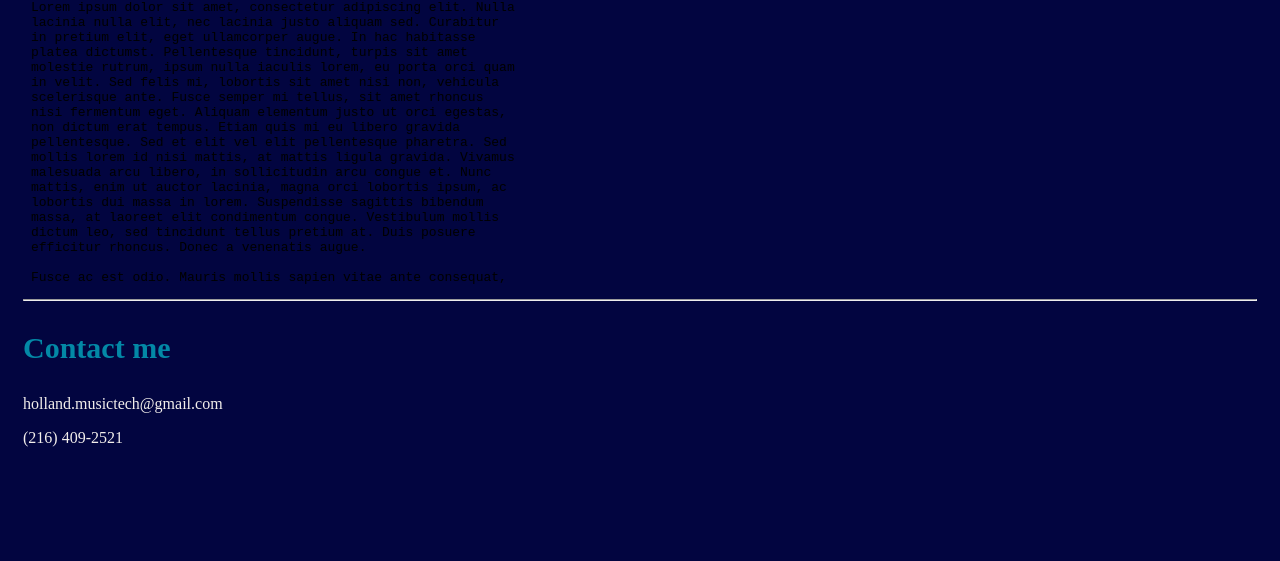
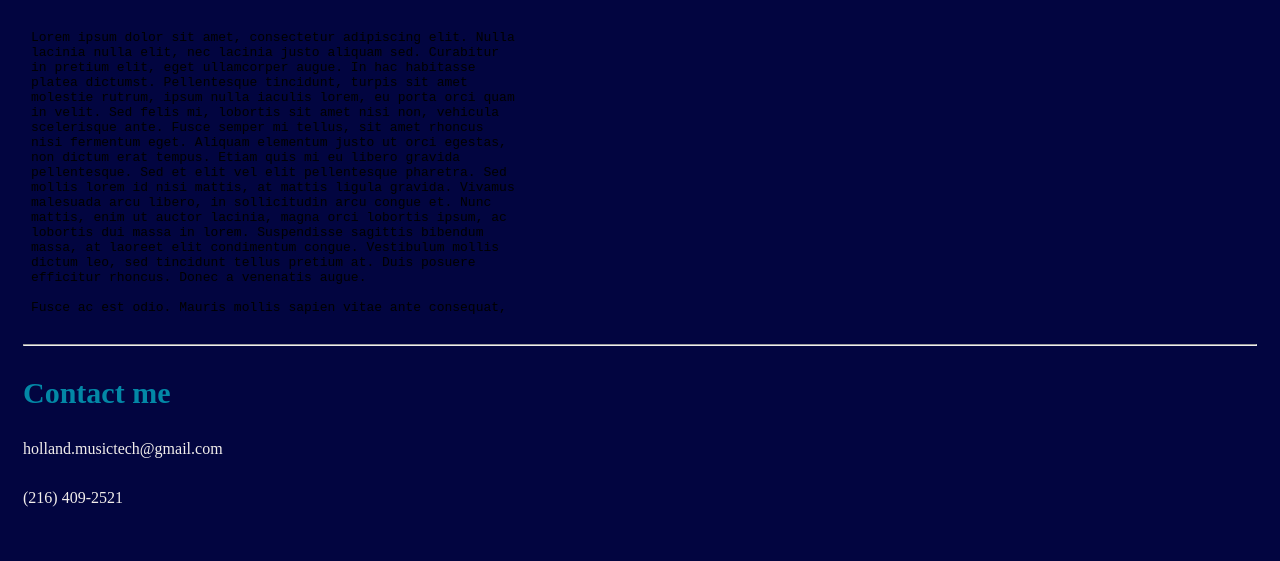
Before and after one commit to jeffholland/Portfolio, a plain HTML site: page index.html in a window 1280 px wide. Shown: the part 566-1127 px from the top of the page. Before the commit the page ends 1052 px from the top, so only its background shows below. Drawn offline with Linux system fonts and the light colour scheme; a web font is replaced by a local one.

Commit message:
Added some more padding

```diff
--- a/style.css
+++ b/style.css
@@ -24,3 +24,11 @@ h3{
     color:#0388A6;
     font-size: 30px;
 }
+
+p{
+    padding-bottom:15px;
+}
+
+object{
+    padding-bottom:15px;
+}
```
